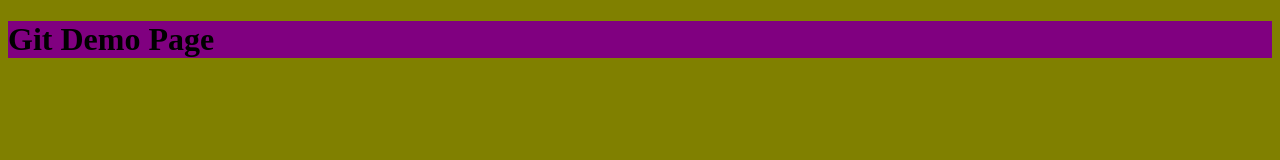
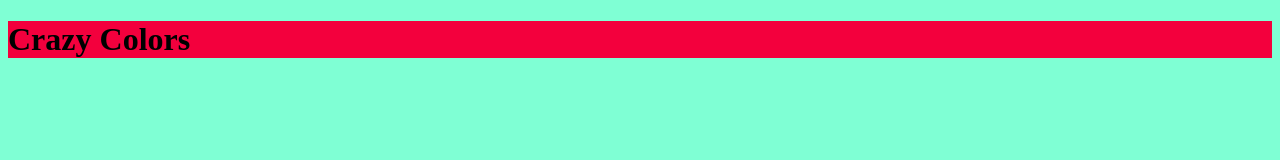
Before and after one commit to el1jo/moon, a plain HTML site: page index.html in a window 1280 px wide. Drawn offline with Linux system fonts and the light colour scheme.

Commit message:
modified text and colors

```diff
--- a/index.html
+++ b/index.html
@@ -7,7 +7,7 @@
     <link rel="stylesheet" href="style.css">
 </head>
 <body>
-    <h1>Git Demo Page</h1>
+    <h1>Crazy Colors</h1>
 
     <script src="app.js"></script>
 </body>
--- a/style.css
+++ b/style.css
@@ -1,7 +1,7 @@
 body{
-    background-color: olive;
+    background-color: aquamarine;
 }
 
 h1{
-    background-color: purple;
+    background-color: rgb(243, 0, 61);
 }
```
